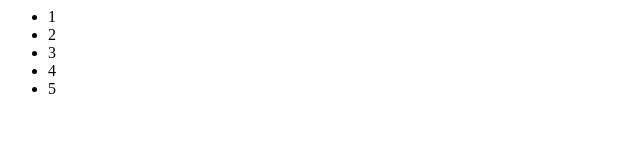
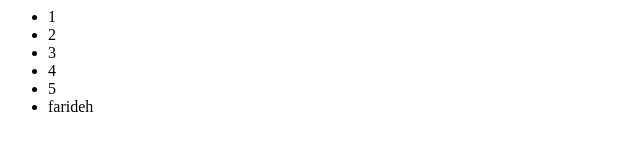
Before and after one commit to hasssanhosseinpour/testBranch20170423, a plain HTML site: page index.html in a window 1280 px wide. Shown: the full height of the page, 0-640 px from the left. Drawn offline with Linux system fonts and the light colour scheme.

Commit message:
first commit

```diff
--- a/index.html
+++ b/index.html
@@ -15,6 +15,8 @@
   	<li>3</li>
     <li>4</li>
     <li>5</li>
+    <li>farideh</li>
+
   </ul>
 
   </body>
```
